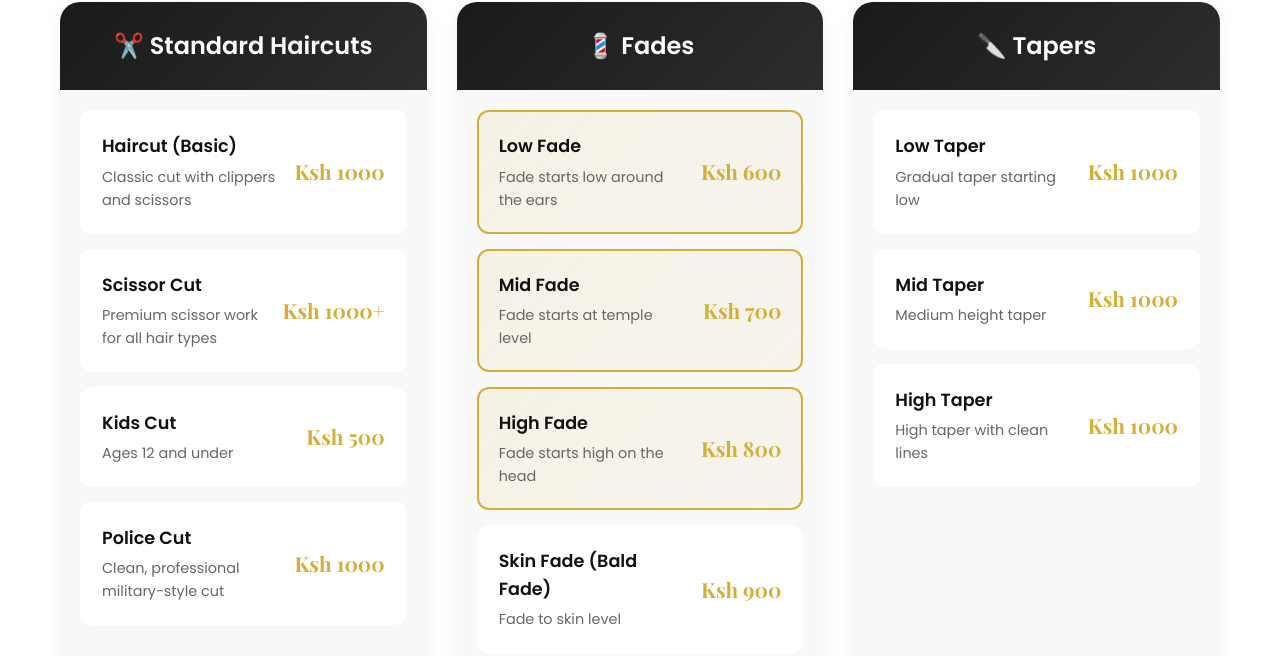
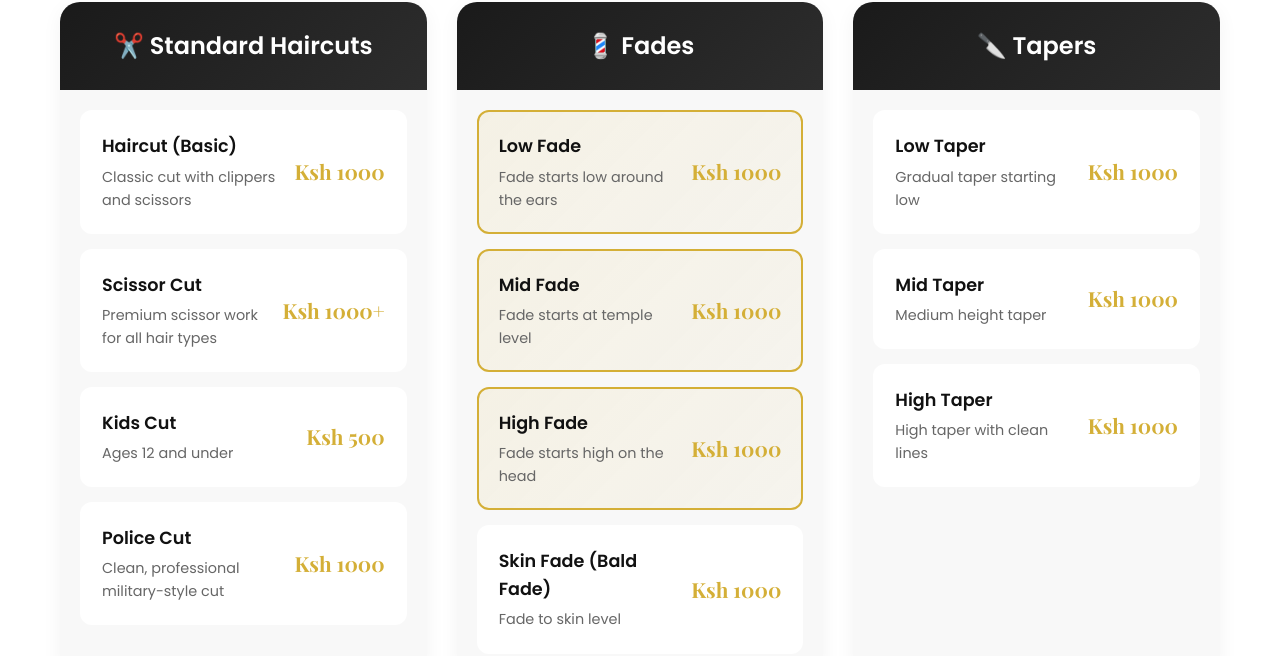
Before and after one commit to manvok/kelvinthebarber, a plain HTML site: page index.html in a window 1280 px wide. Shown: the part 9525-10181 px from the top of the page. Drawn offline with nearby package versions, Linux system fonts and the light colour scheme; a script that the page names is missing.

Commit message:
Update index.html

```diff
--- a/index.html
+++ b/index.html
@@ -259,28 +259,28 @@
                                 <span class="name">Low Fade</span>
                                 <span class="description">Fade starts low around the ears</span>
                             </div>
-                            <div class="service-price">Ksh 600</div>
+                            <div class="service-price">Ksh 1000</div>
                         </div>
                         <div class="price-item featured">
                             <div class="service-name">
                                 <span class="name">Mid Fade</span>
                                 <span class="description">Fade starts at temple level</span>
                             </div>
-                            <div class="service-price">Ksh 700</div>
+                            <div class="service-price">Ksh 1000</div>
                         </div>
                         <div class="price-item featured">
                             <div class="service-name">
                                 <span class="name">High Fade</span>
                                 <span class="description">Fade starts high on the head</span>
                             </div>
-                            <div class="service-price">Ksh 800</div>
+                            <div class="service-price">Ksh 1000</div>
                         </div>
                         <div class="price-item">
                             <div class="service-name">
                                 <span class="name">Skin Fade (Bald Fade)</span>
                                 <span class="description">Fade to skin level</span>
                             </div>
-                            <div class="service-price">Ksh 900</div>
+                            <div class="service-price">Ksh 1000</div>
                         </div>
                     </div>
                 </div>
```
